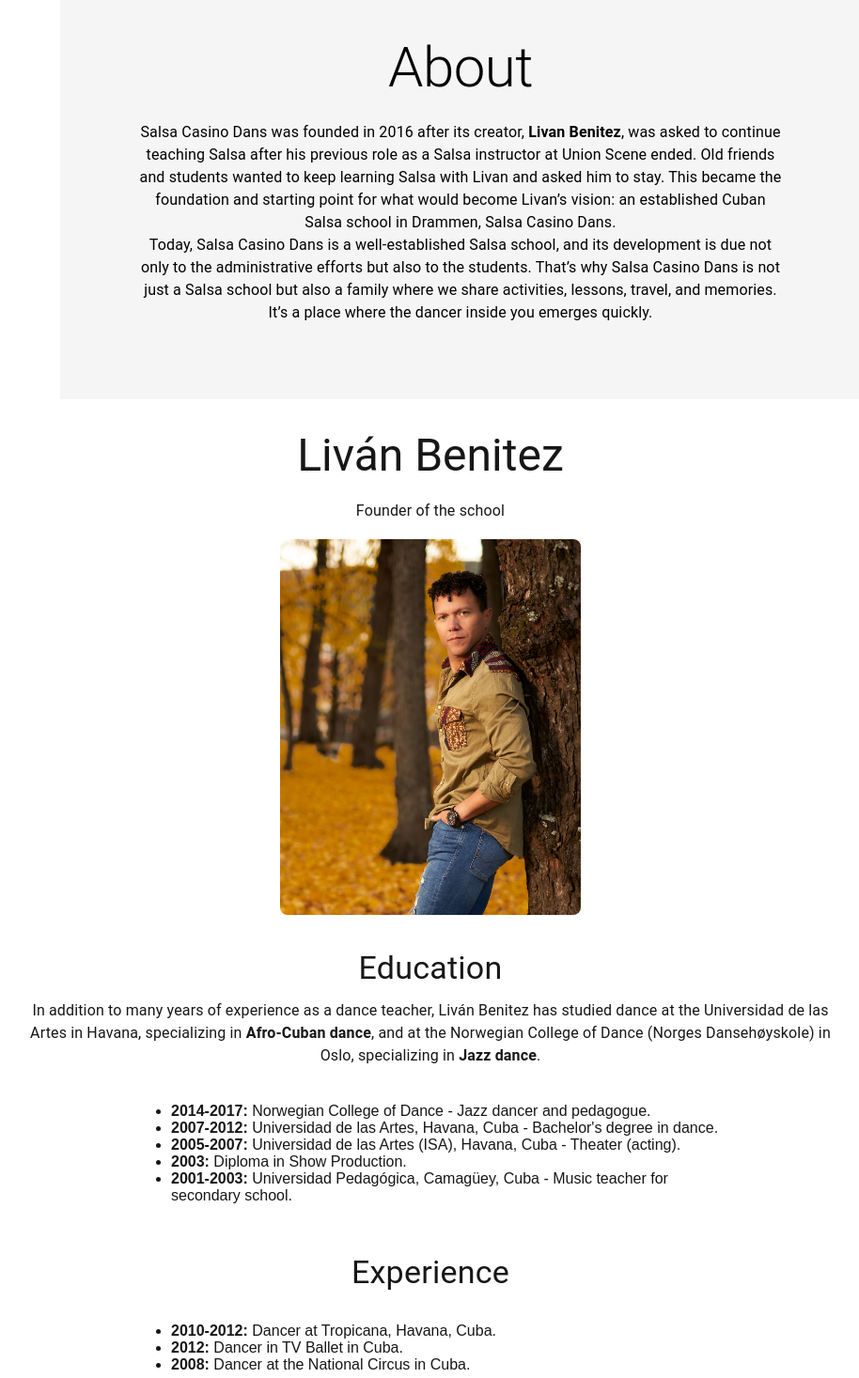
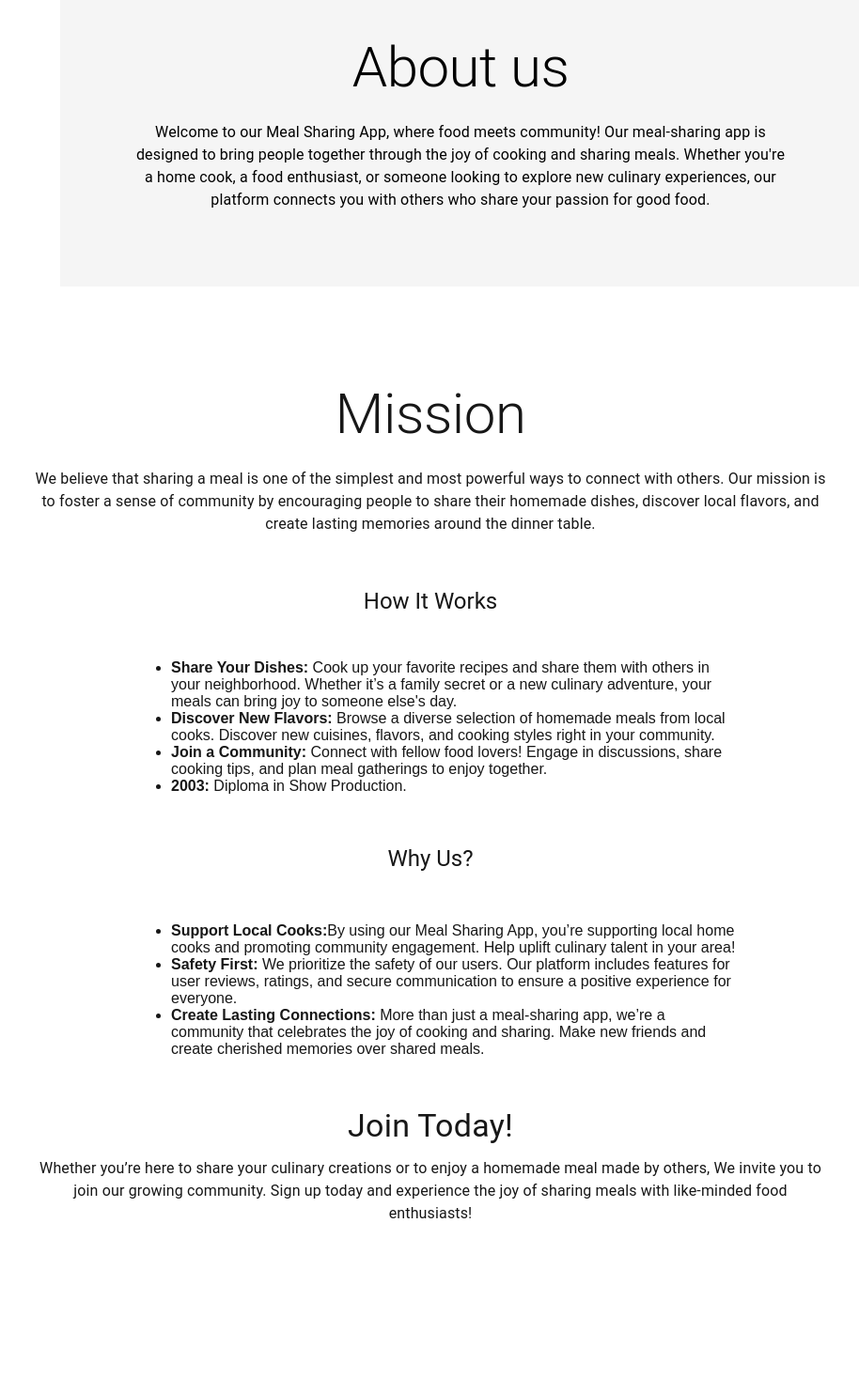
Before and after one commit to AlejandroGispert/meal-sharing-final, a Next.js app in the folder mysolution/: page /about in a window 1280 px wide. Shown: the part 140-1607 px from the top of the page at 94% size, without its empty margins (182-1096 px from the left). Built offline with nearby package versions, Linux system fonts and the light colour scheme; grey boxes are pictures that could not be loaded.

Commit message:
added images to database

```diff
--- a/mysolution/app/about/page.js
+++ b/mysolution/app/about/page.js
@@ -15,101 +15,99 @@ export default function About() {
         className={styles.header}
       >
         <Typography variant="h2" gutterBottom>
-          About
+          About us
         </Typography>
         <Typography variant="body1">
-          Salsa Casino Dans was founded in 2016 after its creator,{" "}
-          <strong>
-            <a href="#">Livan Benitez</a>
-          </strong>
-          , was asked to continue teaching Salsa after his previous role as a
-          Salsa instructor at Union Scene ended. Old friends and students wanted
-          to keep learning Salsa with Livan and asked him to stay. This became
-          the foundation and starting point for what would become Livan’s
-          vision: an established Cuban Salsa school in Drammen, Salsa Casino
-          Dans.
-        </Typography>
-        <Typography variant="body1">
-          Today, Salsa Casino Dans is a well-established Salsa school, and its
-          development is due not only to the administrative efforts but also to
-          the students. That’s why Salsa Casino Dans is not just a Salsa school
-          but also a family where we share activities, lessons, travel, and
-          memories. It’s a place where the dancer inside you emerges quickly.
+          Welcome to our Meal Sharing App, where food meets community! Our
+          meal-sharing app is designed to bring people together through the joy
+          of cooking and sharing meals. Whether you're a home cook, a food
+          enthusiast, or someone looking to explore new culinary experiences,
+          our platform connects you with others who share your passion for good
+          food.
         </Typography>
       </Box>
+      <br />
+      <br />
+      <Box sx={{ textAlign: "center", my: 4 }}>
+        <Typography variant="h2" gutterBottom>
+          Mission
+        </Typography>
 
-      <Box sx={{ textAlign: "center", my: 4 }}>
-        <Typography variant="h3" gutterBottom>
-          Liván Benitez
+        <Typography variant="body1">
+          We believe that sharing a meal is one of the simplest and most
+          powerful ways to connect with others. Our mission is to foster a sense
+          of community by encouraging people to share their homemade dishes,
+          discover local flavors, and create lasting memories around the dinner
+          table.
         </Typography>
-        <Typography variant="subtitle1" paragraph>
-          Founder of the school
+        <br />
+        <br />
+        <br />
+        <Typography variant="h5" gutterBottom>
+          How It Works
         </Typography>
-        <Image
-          src="/images/Profil.jpg"
-          alt="Liván Benitez Profile Image"
-          width="320"
-          height="400"
-          style={{ borderRadius: "8px" }}
-        />
 
-        <Box sx={{ my: 4 }}>
-          <Typography variant="h4" gutterBottom>
-            Education
-          </Typography>
-          <Typography variant="body1">
-            In addition to many years of experience as a dance teacher, Liván
-            Benitez has studied dance at the Universidad de las Artes in Havana,
-            specializing in <strong>Afro-Cuban dance</strong>, and at the
-            Norwegian College of Dance (Norges Dansehøyskole) in Oslo,
-            specializing in <strong>Jazz dance</strong>.
-          </Typography>
         <br />
         <ul className={styles.cvText}>
           <li>
-              <strong>2014-2017:</strong> Norwegian College of Dance - Jazz
-              dancer and pedagogue.
+            <strong>Share Your Dishes:</strong> Cook up your favorite recipes
+            and share them with others in your neighborhood. Whether it’s a
+            family secret or a new culinary adventure, your meals can bring joy
+            to someone else's day.
           </li>
           <li>
-              <strong>2007-2012:</strong> Universidad de las Artes, Havana, Cuba
-              - Bachelor's degree in dance.
+            <strong>Discover New Flavors:</strong> Browse a diverse selection of
+            homemade meals from local cooks. Discover new cuisines, flavors, and
+            cooking styles right in your community.
           </li>
           <li>
-              <strong>2005-2007:</strong> Universidad de las Artes (ISA),
-              Havana, Cuba - Theater (acting).
+            <strong>Join a Community:</strong> Connect with fellow food lovers!
+            Engage in discussions, share cooking tips, and plan meal gatherings
+            to enjoy together.
           </li>
           <li>
             <strong>2003:</strong> Diploma in Show Production.
-            </li>
-            <li>
-              <strong>2001-2003:</strong> Universidad Pedagógica, Camagüey, Cuba
-              - Music teacher for secondary school.
           </li>
         </ul>
       </Box>
 
       <Box sx={{ my: 4 }}>
-          <Typography variant="h4" gutterBottom>
-            Experience
+        <Typography
+          variant="h5"
+          sx={{ textAlign: "center", my: 4 }}
+          gutterBottom
+        >
+          Why Us?
         </Typography>
         <ul className={styles.cvText}>
           <li>
-              <strong>2010-2012:</strong> Dancer at Tropicana, Havana, Cuba.
+            <strong>Support Local Cooks:</strong>By using our Meal Sharing App,
+            you’re supporting local home cooks and promoting community
+            engagement. Help uplift culinary talent in your area!
           </li>
           <li>
-              <strong>2012:</strong> Dancer in TV Ballet in Cuba.
+            <strong>Safety First:</strong> We prioritize the safety of our
+            users. Our platform includes features for user reviews, ratings, and
+            secure communication to ensure a positive experience for everyone.
           </li>
           <li>
-              <strong>2008:</strong> Dancer at the National Circus in Cuba.
+            <strong>Create Lasting Connections:</strong> More than just a
+            meal-sharing app, we’re a community that celebrates the joy of
+            cooking and sharing. Make new friends and create cherished memories
+            over shared meals.
           </li>
         </ul>
-          <Image
-            src="/images/dancer.png"
-            alt="Liván Benitez Performance"
-            width="300"
-            height="200"
-            style={{ borderRadius: "8px" }}
-          />
+        <Box sx={{ textAlign: "center", my: 4 }}>
+          <Typography variant="h4" gutterBottom>
+            Join Today!
+          </Typography>
+
+          <Typography variant="body1">
+            Whether you’re here to share your culinary creations or to enjoy a
+            homemade meal made by others, We invite you to join our growing
+            community. Sign up today and experience the joy of sharing meals
+            with like-minded food enthusiasts!
+          </Typography>
         </Box>
       </Box>
     </Container>
--- a/mysolution/app/page.module.css
+++ b/mysolution/app/page.module.css
@@ -33,6 +33,13 @@
 
   align-items: center; /* center items horizontally */
   justify-content: center; /* center items vertically */
+}
+
+.gridCard {
+  text-align: center;
+  padding: 2px;
+  width: 250px;
+  height: 300px;
 }
 .courseButton {
   margin: 10px;
```
Also changed, not shown: mysolution/app/meals/page.js (+5 -7 lines), 2 other files (tests, documents, lock files or other folders). Lines whose indentation alone changed are shown as unchanged.
